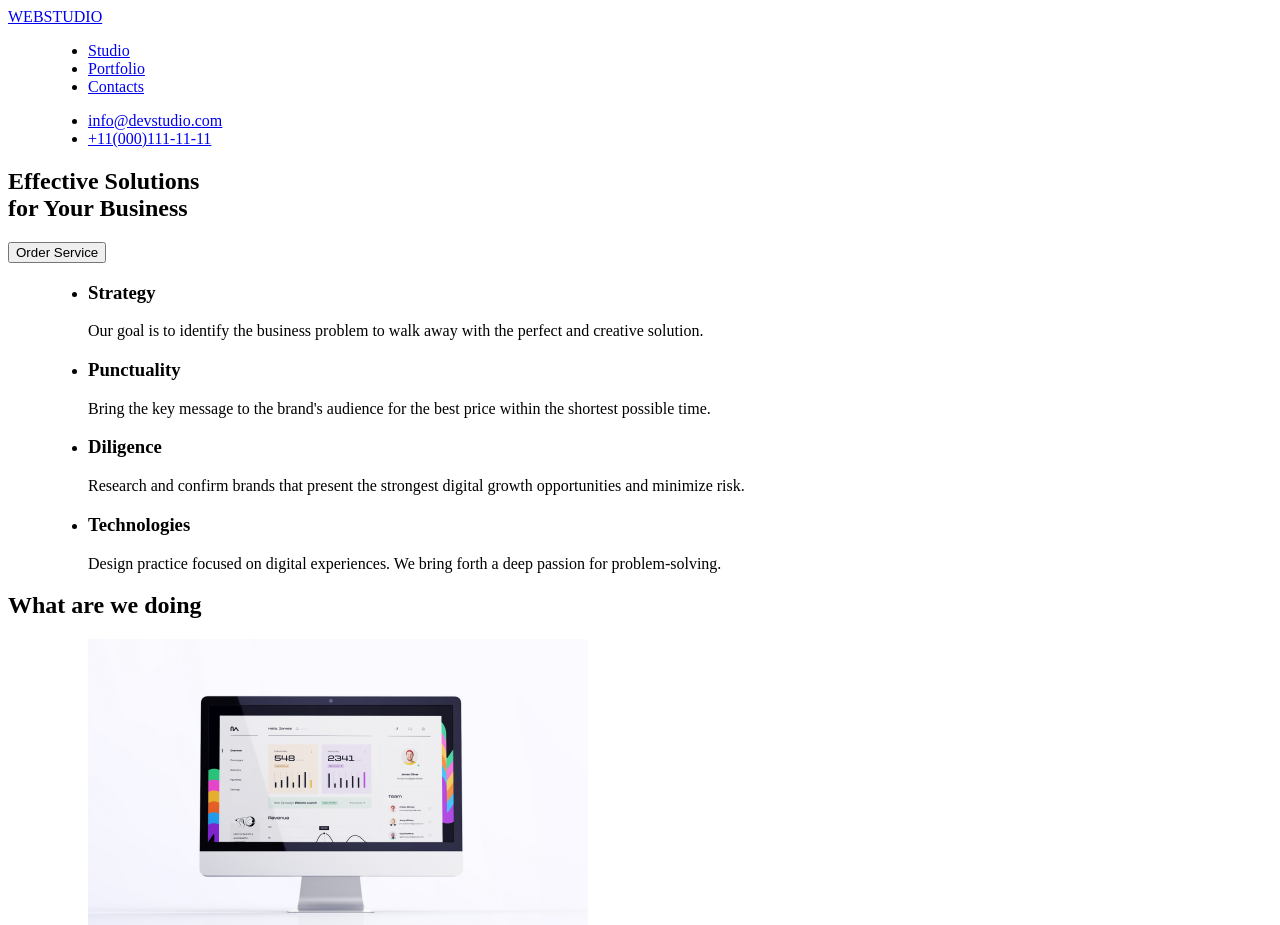
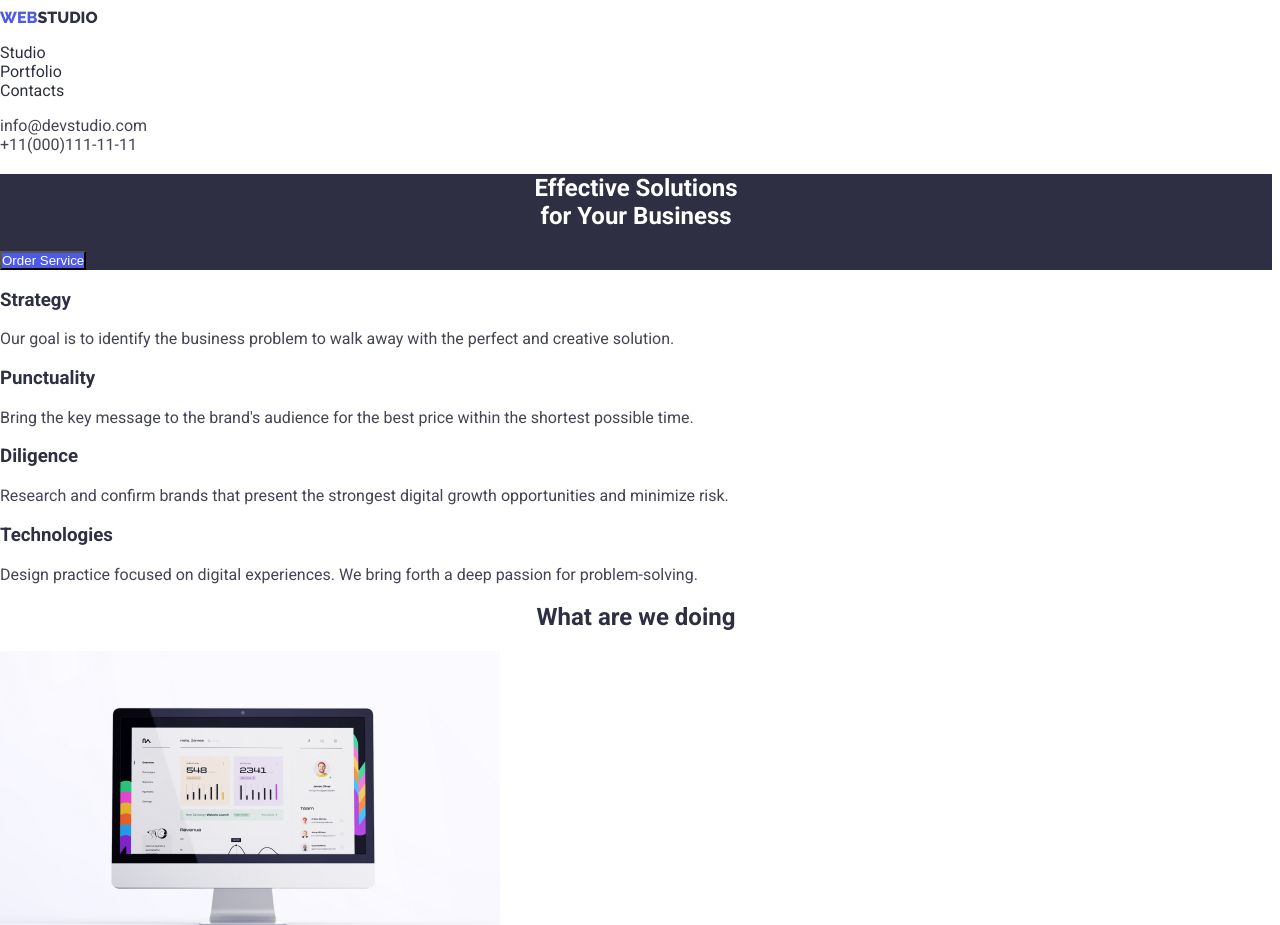
Before and after one commit to EJGaborno/goit-markup-hw-02, a plain HTML site: page index.html in a window 1280 px wide. Shown: the top 925 px of the page. Drawn offline with Linux system fonts and the light colour scheme.

Commit message:
added the css

```diff
--- /dev/null
+++ b/css/styles.css
@@ -0,0 +1,80 @@
+/**General**/
+:root {
+  --IRIS: #4d5ae5;
+  --OCEAN: #404bbf;
+  --NAVY-BLUE: #2e2f42;
+  --GREEN: #31d0aa;
+  --SLATE: #434455;
+  --LIGHT-SLATE: #8e8f99;
+  --CORNFLOWER: #e7e9fc;
+  --CLOUD: #f4f4fd;
+  --NAVY-BLUE-MODAL: #2e2f4266;
+  --GREY: #2e2f42b2;
+  --WHITE: #ffffff;
+  --DAIRY: #fcfcfc;
+}
+
+* {
+  margin-left: 0;
+  padding: 0;
+}
+
+body {
+  font-family: "Roboto", sans-serif;
+  color: var(--SLATE);
+}
+
+a {
+  text-decoration: none;
+}
+
+.brandlogo {
+  font-family: "Raleway", sans-serif;
+  color: var(--IRIS);
+}
+.top {
+  color: var(--NAVY-BLUE);
+}
+.bottom {
+  color: var(--CLOUD);
+}
+
+/**header**/
+
+.nav {
+  color: var(--NAVY-BLUE);
+}
+.nav:hover {
+  color: var(--IRIS);
+}
+.contacts {
+  color: var(--SLATE);
+}
+
+/**main section**/
+
+h1,
+h2 {
+  text-align: center;
+}
+h2,
+h3 {
+  color: var(--NAVY-BLUE);
+}
+
+button {
+  background-color: var(--IRIS);
+  color: var(--WHITE);
+}
+
+.Intro {
+  background-color: var(--NAVY-BLUE);
+  color: var(--WHITE);
+}
+
+/**footer**/
+
+footer {
+  background-color: var(--NAVY-BLUE);
+  color: var(--CLOUD);
+}
--- a/index.html
+++ b/index.html
@@ -1,34 +1,45 @@
-<!doctype html>
+<!DOCTYPE html>
 <html lang="en">
   <head>
     <meta charset="UTF-8" />
     <title>homework #1</title>
+    <link rel="stylesheet" href="css/styles.css" />
+    <link rel="preconnect" href="https://fonts.googleapis.com" />
+    <link rel="preconnect" href="https://fonts.gstatic.com" crossorigin />
+    <link
+      href="https://fonts.googleapis.com/css2?family=Raleway:wght@800&family=Roboto:wght@400;500;700;900&display=swap"
+      rel="stylesheet"
+    />
   </head>
   <body>
     <header>
-      <a href="#">WEBSTUDIO</a>
+      <a href="#" class="brandlogo"
+        >WEB<span class="brandlogo top">STUDIO</span></a
+      >
+
       <figure>
         <nav>
           <ul>
-            <li><a href="#">Studio</a></li>
-            <li><a href="#">Portfolio</a></li>
-            <li><a href="#">Contacts</a></li>
+            <li><a href="#" class="nav">Studio</a></li>
+            <li><a href="#" class="nav">Portfolio</a></li>
+            <li><a href="#" class="nav">Contacts</a></li>
           </ul>
         </nav>
-
         <ul>
-          <li><a href="#">info@devstudio.com</a></li>
-          <li><a href="#">+11(000)111-11-11</a></li>
+          <li><a href="#" class="nav contacts">info@devstudio.com</a></li>
+          <li><a href="#" class="nav contacts">+11(000)111-11-11</a></li>
         </ul>
       </figure>
     </header>
 
     <main>
-      <section>
+      <section class="Intro">
         <h1 class="">Effective Solutions<br />for Your Business</h1>
 
         <button type="button">Order Service</button>
+      </section>
 
+      <section>
         <figure>
           <ul>
             <li>
@@ -87,25 +98,41 @@
         <figure>
           <ul>
             <li>
-              <img src="images/markguerrero.jpg" alt="mark guerrero, product designer" width="400" />
+              <img
+                src="images/markguerrero.jpg"
+                alt="mark guerrero, product designer"
+                width="400"
+              />
               <h3>Mark Guerrero</h3>
               <p>Product Designer</p>
             </li>
 
             <li>
-              <img src="images/tomford.jpg" alt="tom ford, frontend dev" width="400" />
+              <img
+                src="images/tomford.jpg"
+                alt="tom ford, frontend dev"
+                width="400"
+              />
               <h3>Tom Ford</h3>
               <p>Frontend Developer</p>
             </li>
 
             <li>
-              <img src="images/camilagarcia.jpg" alt="camila garcia, marketing" width="400" />
+              <img
+                src="images/camilagarcia.jpg"
+                alt="camila garcia, marketing"
+                width="400"
+              />
               <h3>Camila Garcia</h3>
               <p>Marketing</p>
             </li>
 
             <li>
-              <img src="images/danielwilson.jpg" alt="daniel wilson, UI designer" width="400" />
+              <img
+                src="images/danielwilson.jpg"
+                alt="daniel wilson, UI designer"
+                width="400"
+              />
               <h3>Daniel Wilson</h3>
               <p>UI Designer</p>
             </li>
@@ -115,7 +142,9 @@
     </main>
 
     <footer>
-      <a href="#">WEBSTUDIO</a>
+      <a href="#" class="brandlogo"
+        >WEB<span class="brandlogo bottom">STUDIO</span></a
+      >
       <p>
         Increase the flow of costumers and<br />
         sales for your business with digital<br />
```
